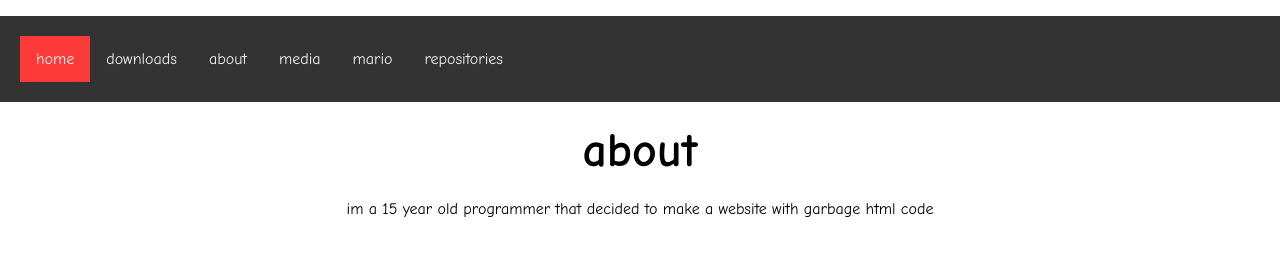
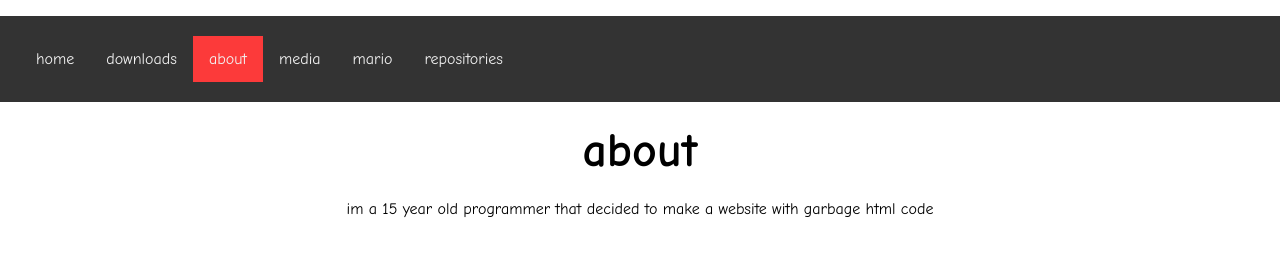
Before and after one commit to vexio/vehicola.github.io, a plain HTML site: page about/index.html in a window 1280 px wide. Drawn offline with Linux system fonts and the light colour scheme.

Commit message:
Update index.html

```diff
--- a/about/index.html
+++ b/about/index.html
@@ -52,9 +52,9 @@ li a:hover:not(.active) {
 }
 </style>
 <ul>
-  <li><a class="active" href="http://bryce.hoffho.us">home</a></li>
+  <li><a href="http://bryce.hoffho.us">home</a></li>
   <li><a href="/downloads">downloads</a></li>
-  <li><a href="/about">about</a></li>
+  <li><a class="active" href="/about">about</a></li>
   <li><a href="/media">media</a></li>
   <li><a href="/mario/main.html">mario</a></li>
   <li><a href="/repositories">repositories</a></li>
```
